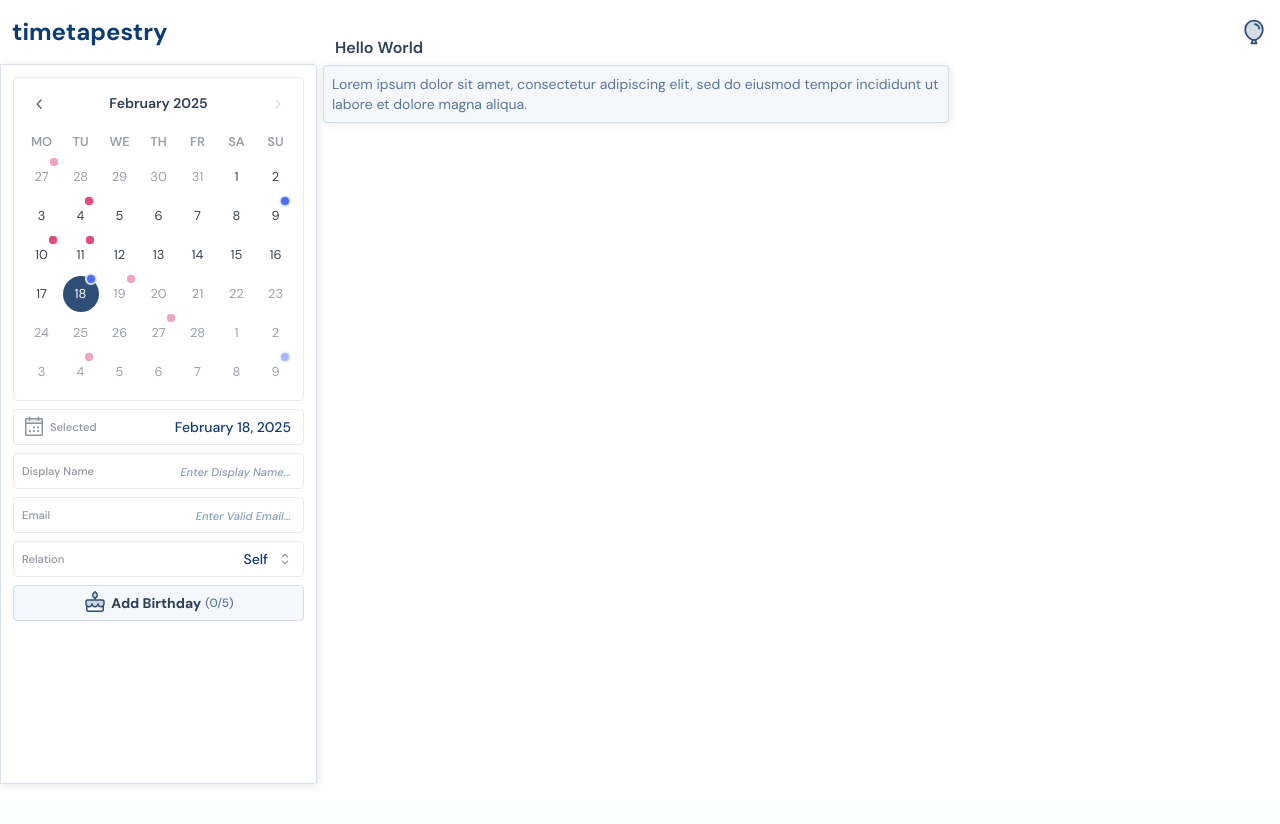
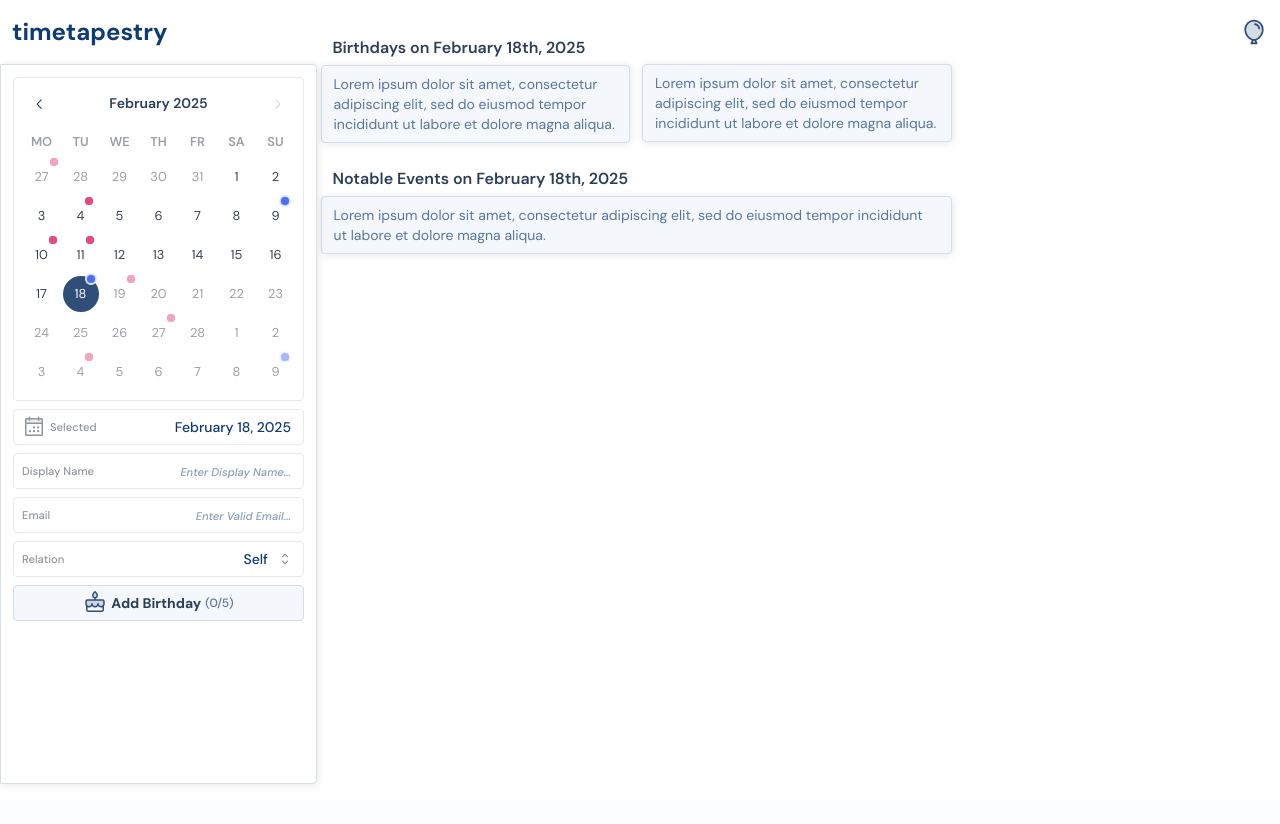
Before and after one commit to aniqatc/time-tapestry, a React (Vite) app: page / in a window 1280 px wide. Shown: the top 824 px of the page. Built offline with nearby package versions, Linux system fonts and the light colour scheme.

Commit message:
content: dummy content + minor layout tweaks

```diff
--- a/src/components/Content/Content.tsx
+++ b/src/components/Content/Content.tsx
@@ -2,14 +2,22 @@ import { PrimaryCard } from '@components/reusable';
 
 export default function Content(): JSX.Element {
   return (
-    <div className="mx-auto -mt-9 flex h-min w-full flex-col gap-4 pr-4 pl-2 xl:max-w-[650px]">
-      <section className="flex flex-wrap gap-4 lg:flex-nowrap">
-        <span>
-          <PrimaryCard heading="Hello World">
-            Lorem ipsum dolor sit amet, consectetur adipiscing elit, sed do eiusmod tempor
-            incididunt ut labore et dolore magna aliqua.
-          </PrimaryCard>
-        </span>
+    <div className="mx-auto -mt-9 flex h-min w-full flex-col gap-4 pr-4 pl-2 xl:max-w-[655px]">
+      <section className="flex flex-wrap gap-3 lg:flex-nowrap">
+        <PrimaryCard heading="Birthdays on February 18th, 2025">
+          Lorem ipsum dolor sit amet, consectetur adipiscing elit, sed do eiusmod tempor incididunt
+          ut labore et dolore magna aliqua.
+        </PrimaryCard>
+        <PrimaryCard>
+          Lorem ipsum dolor sit amet, consectetur adipiscing elit, sed do eiusmod tempor incididunt
+          ut labore et dolore magna aliqua.
+        </PrimaryCard>
+      </section>
+      <section>
+        <PrimaryCard heading="Notable Events on February 18th, 2025">
+          Lorem ipsum dolor sit amet, consectetur adipiscing elit, sed do eiusmod tempor incididunt
+          ut labore et dolore magna aliqua.
+        </PrimaryCard>
       </section>
     </div>
   );
--- a/src/components/reusable/PrimaryCard.tsx
+++ b/src/components/reusable/PrimaryCard.tsx
@@ -13,13 +13,13 @@ export default function PrimaryCard({
   children,
 }: PrimaryCardProps): JSX.Element {
   return (
-    <>
-      <SubHeading>{heading}</SubHeading>
+    <span>
+      {heading && <SubHeading>{heading}</SubHeading>}
       <div
-        className={`shadow-primary bg-primary-75 border-primary-100 text-primary-500 rounded-sm border px-2 py-2 text-sm ${className}`}
+        className={`shadow-primary bg-primary-75 border-primary-100 text-primary-500 rounded-sm border px-3 py-2 text-sm ${!heading && 'lg:mt-9'} ${className}`}
       >
         {children}
       </div>
-    </>
+    </span>
   );
 }
```
